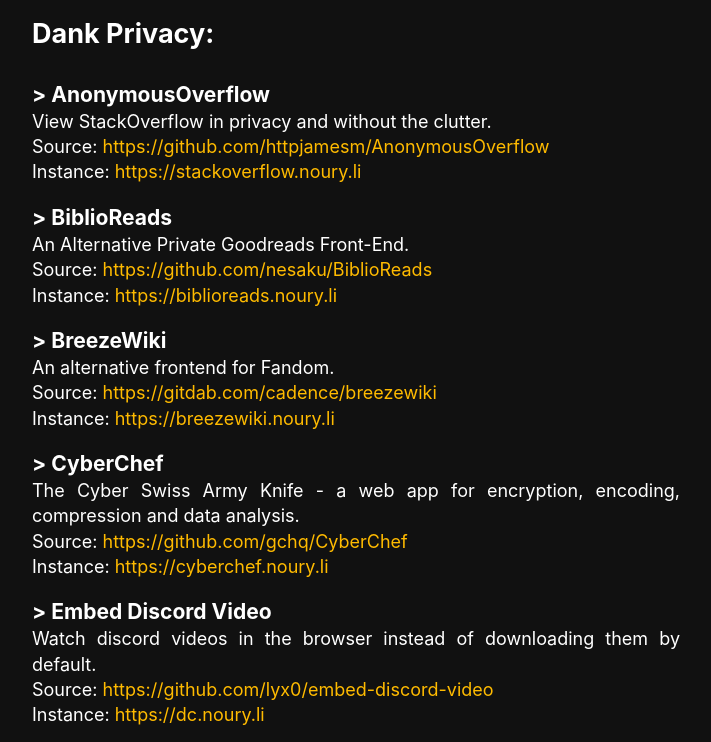
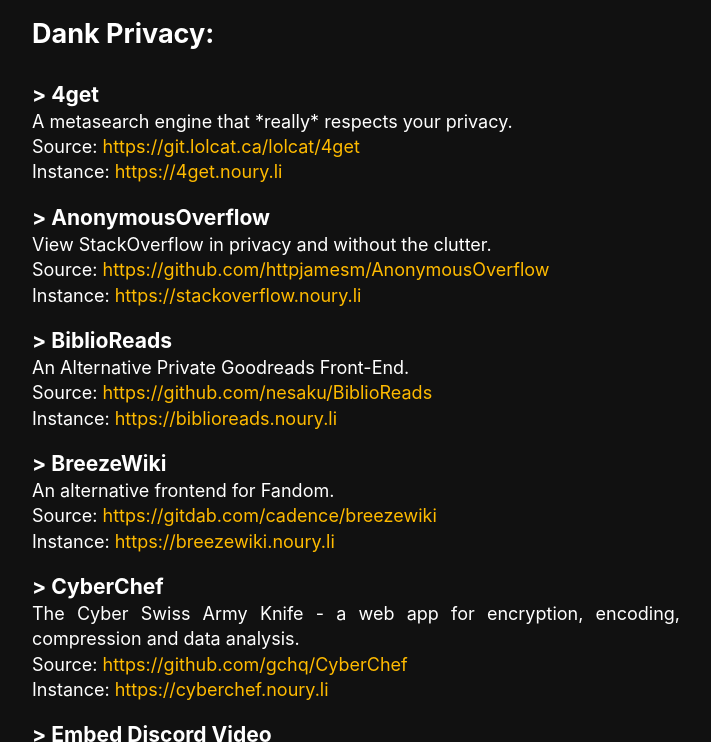
Before and after one commit to lyx0/noury.li, a website: page src/index.html in a window 1280 px wide. Shown: the part 46-788 px from the top of the page, without its empty margins (284-995 px from the left). Drawn offline with Linux system fonts and the light colour scheme.

Commit message:
add 4get

```diff
--- a/src/index.html
+++ b/src/index.html
@@ -93,6 +93,19 @@
 
       <section id="h">
         <h1>Dank Privacy:</h1>
+        <h3>> 4get</h3>
+        <p>
+        A metasearch engine that *really* respects your privacy.
+        </p>
+        <p>
+        Source: <a href="https://git.lolcat.ca/lolcat/4get">https://git.lolcat.ca/lolcat/4get</a>
+        </p>
+        <p>
+        Instance: <a href="https://4get.noury.li">https://4get.noury.li</a>
+        </p>
+
+        <br>
+
         <h3>> AnonymousOverflow</h3>
         <p>
         View StackOverflow in privacy and without the clutter.
```
